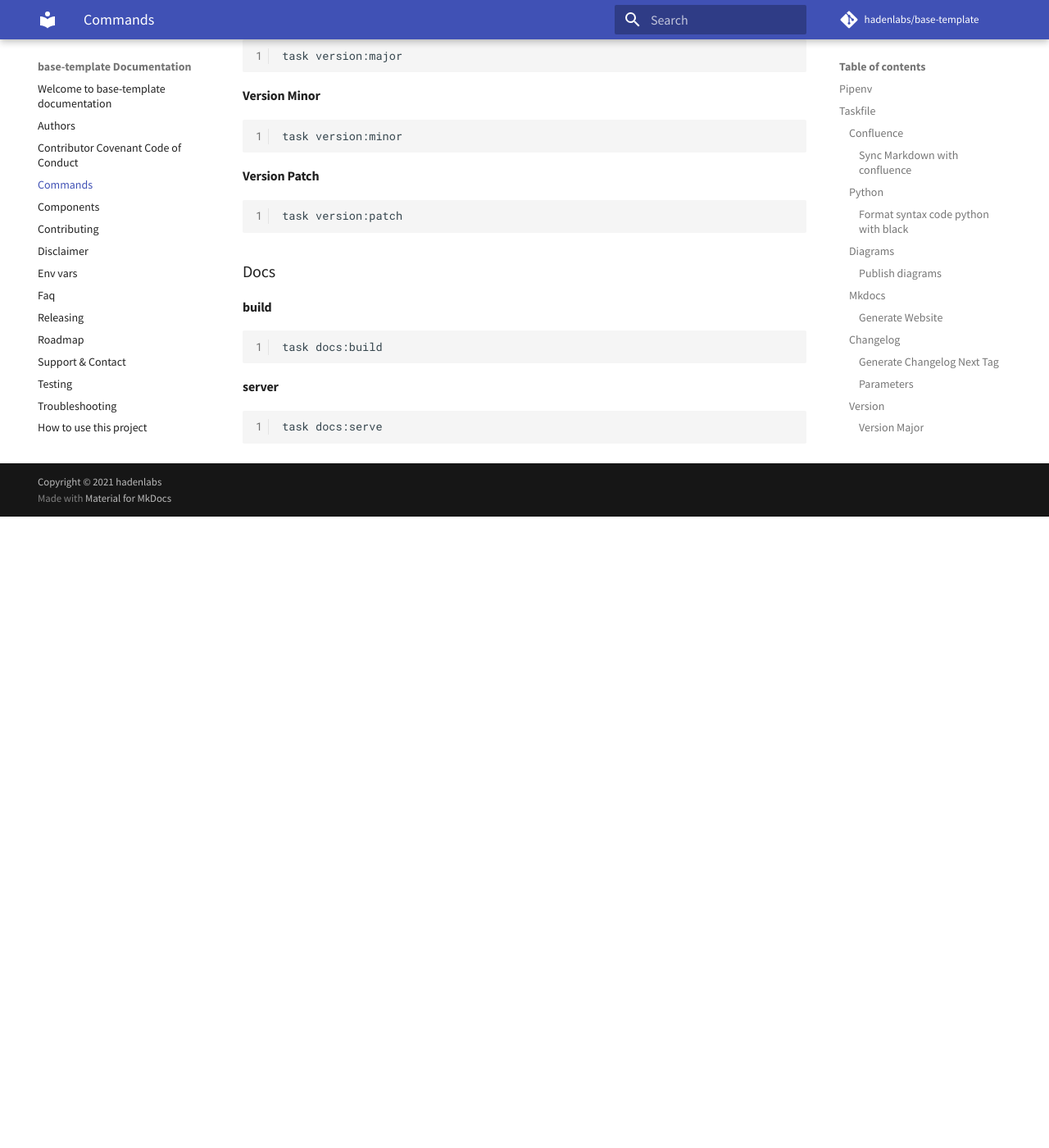
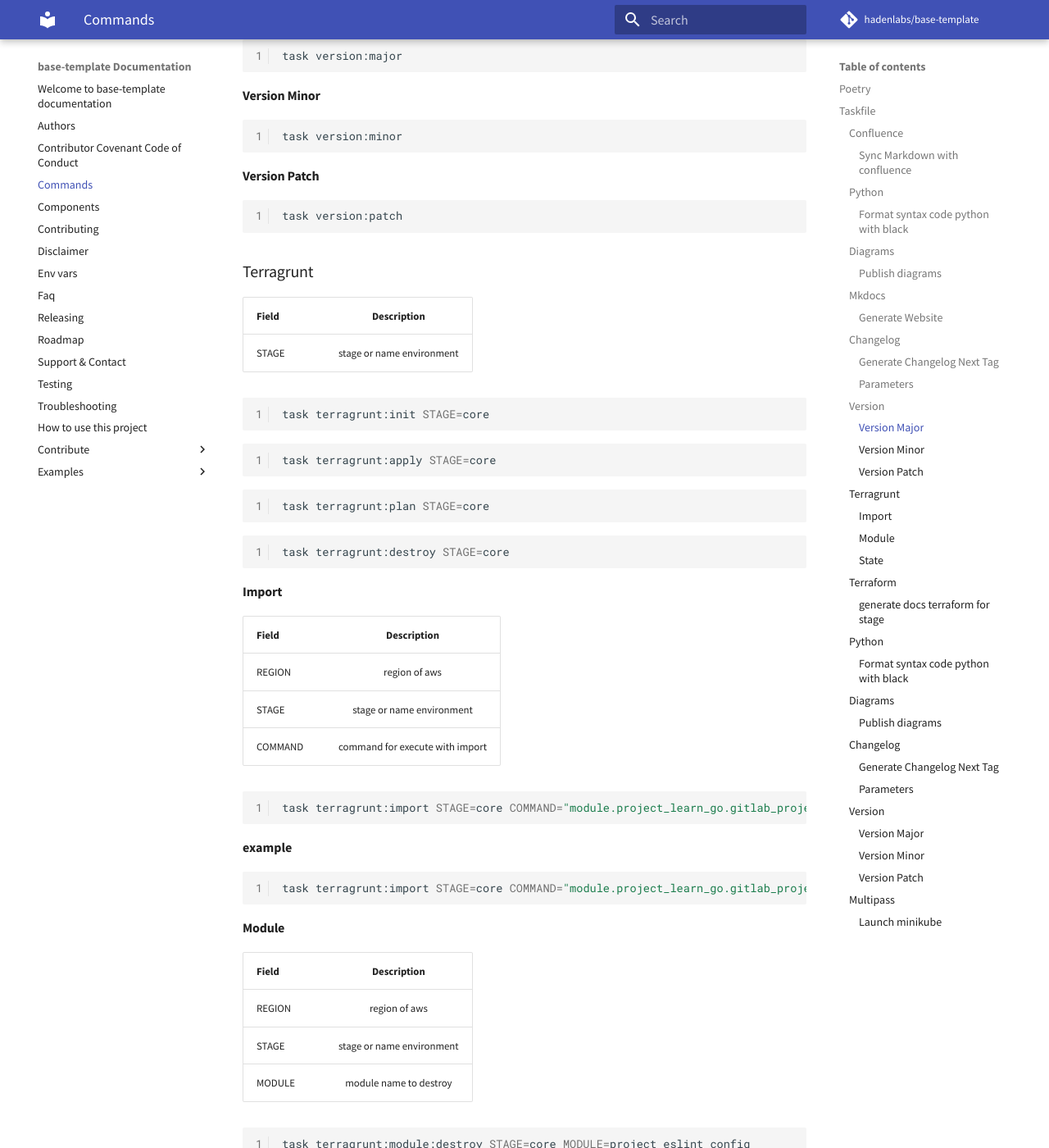
Before and after one commit to hadenlabs/base-template, an MkDocs documentation site: the page built from docs/commands.md, in a window 1280 px wide and 1400 px high, scrolled down 1308 px. Shown: the whole window at 82% size. Built offline with MkDocs 1.6.1 and Material for MkDocs 9.7.7, drawn with Linux system fonts in a browser that asks for light colours; comment, search, counter and statistics services are not loaded; before the commit the page ends 1938 px from its top, so only the background shows below that; some of the changed text lies outside the part shown.

Commit message:
feat: sync pipenv to poetry (#54)

````diff
--- a/.pre-commit-config.yaml
+++ b/.pre-commit-config.yaml
@@ -15,7 +15,7 @@ exclude: >
 
 repos:
   - repo: https://github.com/codespell-project/codespell
-    rev: v2.2.2
+    rev: v2.2.5
     hooks:
       - id: codespell
         args: [--ignore-words=.codespell-ignores]
@@ -29,7 +29,7 @@ repos:
             go.sum|
           )$
   - repo: https://github.com/alessandrojcm/commitlint-pre-commit-hook
-    rev: v9.4.0
+    rev: v9.5.0
     hooks:
       - id: commitlint
         stages: [commit-msg]
--- a/Taskfile.yml
+++ b/Taskfile.yml
@@ -1,3 +1,4 @@
+---
 version: "3"
 
 includes:
@@ -37,7 +38,7 @@ vars:
   ORGANIZATION: hadenlabs
   DOCKER_PLATFORM: linux/amd64
   REVIEWERS: luismayta
-  PYTHON_VERSION: 3.11.2
+  PYTHON_VERSION: 3.11.5
   NODE_VERSION: 16.6.1
   TERRAFORM_VERSION: 1.3.9
   GIT_IGNORES: python,node,go,zsh,sonar,java,maven,intellij+all,terraform,linux
@@ -52,6 +53,7 @@ vars:
     .task
     .terraform.lock.hcl
     *.lock.hcl
+    *.lock
     *.zip
     .external_modules
     vendor
@@ -104,7 +106,6 @@ tasks:
       - task: prettier:all
 
   upgrade:
-    run: once
     desc: Execute upgrade packages
     cmds:
       - poetry update
--- a/docs/commands.md
+++ b/docs/commands.md
@@ -9,7 +9,7 @@
 
 # Commands
 
-## Pipenv
+## Poetry
 
 ## Taskfile
 
@@ -79,16 +79,136 @@ task version:minor
 task version:patch
 ```
 
-### Docs
+### Terragrunt
 
-#### build
+| Field |        Description        |
+| ----- | :-----------------------: |
+| STAGE | stage or name environment |
+
+```bash
+task terragrunt:init STAGE=core
+```
+
+```bash
+task terragrunt:apply STAGE=core
+```
+
+```bash
+task terragrunt:plan STAGE=core
+```
+
+```bash
+task terragrunt:destroy STAGE=core
+```
+
+#### Import
+
+| Field   |           Description           |
+| ------- | :-----------------------------: |
+| REGION  |          region of aws          |
+| STAGE   |    stage or name environment    |
+| COMMAND | command for execute with import |
+
+```bash
+task terragrunt:import STAGE=core COMMAND="module.project_learn_go.gitlab_project.this group/name-repository"
+```
+
+**example**
+
+```bash
+task terragrunt:import STAGE=core COMMAND="module.project_learn_go.gitlab_project.this devops/learn-go"
+```
+
+#### Module
+
+| Field  |        Description        |
+| ------ | :-----------------------: |
+| REGION |       region of aws       |
+| STAGE  | stage or name environment |
+| MODULE |  module name to destroy   |
+
+```bash
+task terragrunt:module:destroy STAGE=core MODULE=project_eslint_config
+```
+
+#### State
+
+| Field   |          Description           |
+| ------- | :----------------------------: |
+| REGION  |         region of aws          |
+| STAGE   |   stage or name environment    |
+| COMMAND | command for execute with state |
+
+```bash
+task terragrunt:state REGION=us-east-1 STAGE=core COMMAND=list
+```
+
+### Terraform
+
+#### generate docs terraform for stage
+
+| Field |        Description        |
+| ----- | :-----------------------: |
+| STAGE | stage or name environment |
+
+```bash
+task terraform:docs STAGE=core
+```
+
+### Python
+
+#### Format syntax code python with [black](https://github.com/psf/black)
 
 ```{.bash}
-task docs:build
+task python:fmt -- {{file_name or path}}
 ```
 
-#### server
+### Diagrams
+
+#### Publish diagrams
 
 ```{.bash}
-task docs:serve
+task diagrams:publish
 ```
+
+### Changelog
+
+#### Generate Changelog Next Tag
+
+```{.bash}
+task changelog:next APP_TAG={{tag name}}
+```
+
+#### Parameters
+
+| Name     | Description   | sample | Required |
+| -------- | ------------- | ------ | :------: |
+| tag name | Name next tag | 0.1.0  |   yes    |
+
+### Version
+
+#### Version Major
+
+```{.bash}
+task version:major
+```
+
+#### Version Minor
+
+```{.bash}
+task version:minor
+```
+
+#### Version Patch
+
+```{.bash}
+task version:patch
+```
+
+### Multipass
+
+#### Launch minikube
+
+```bash
+task multipass:launch:minikube
+```
````
Also changed, not shown: docs/troubleshooting.md (+1 -1 lines), pyproject.toml (+110 -12 lines), .github/ISSUE_TEMPLATE.md, 13 other files.
